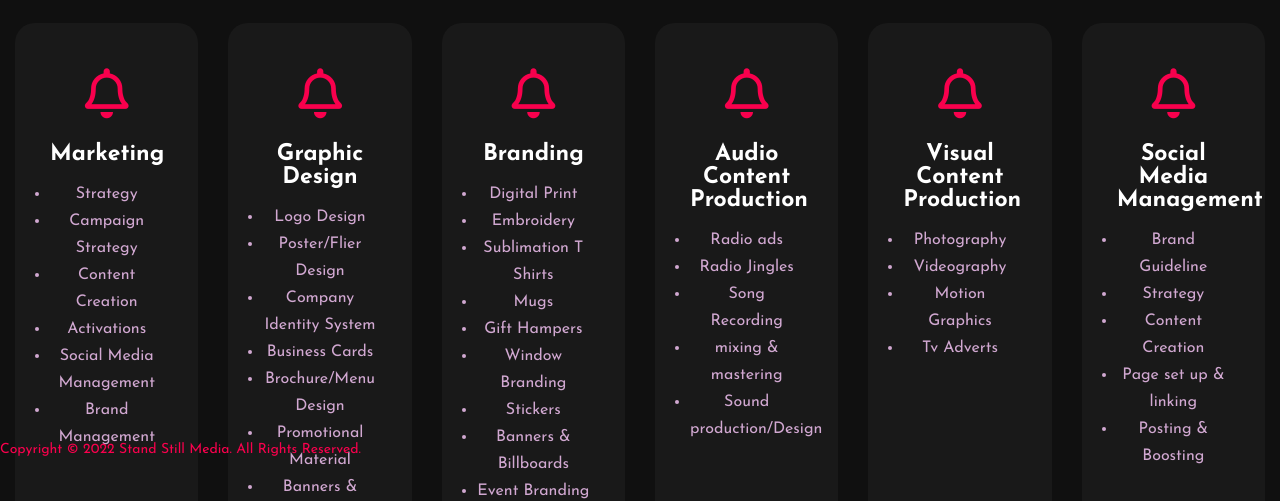
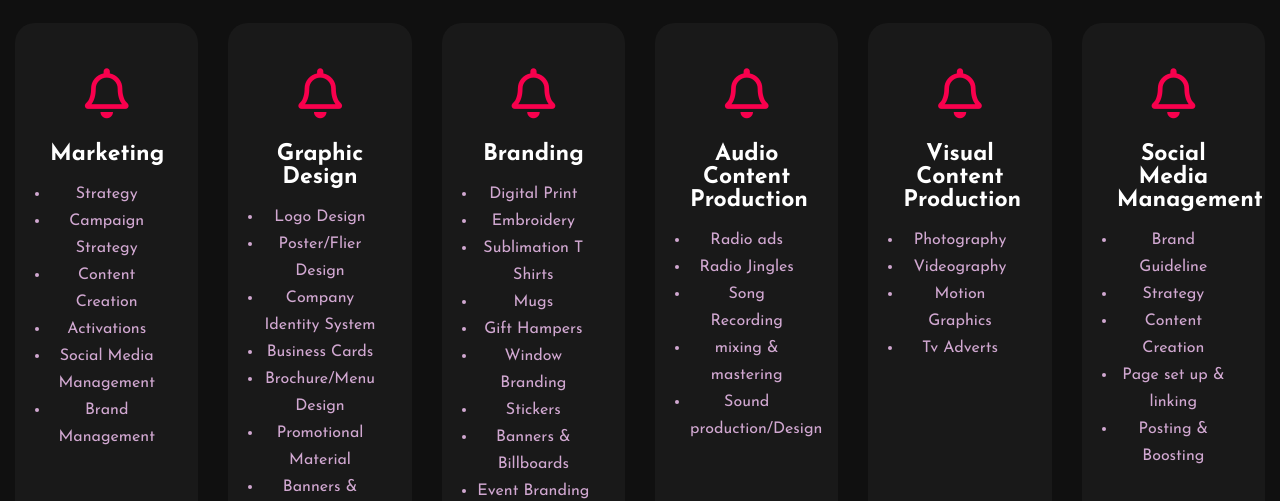
Before and after one commit to Bozay93/Stand-Still-Media, a plain HTML site: page Services.html in a window 1280 px wide. Shown: the part 308-809 px from the top of the page. Drawn offline with Linux system fonts and the light colour scheme.

Commit message:
Update Services.html

```diff
--- a/Services.html
+++ b/Services.html
@@ -171,7 +171,7 @@
 			<a href="#"><i class="fab fa-instagram"></i></a>
 			<a href="#"><i class="fab fa-dribbble"></i></a>
 		</div>
-		<p class="end">Copyright &copy; 2022 Stand Still Media. All Rights Reserved.</p>
+
 	</footer>
 </body>
 </html>
```
